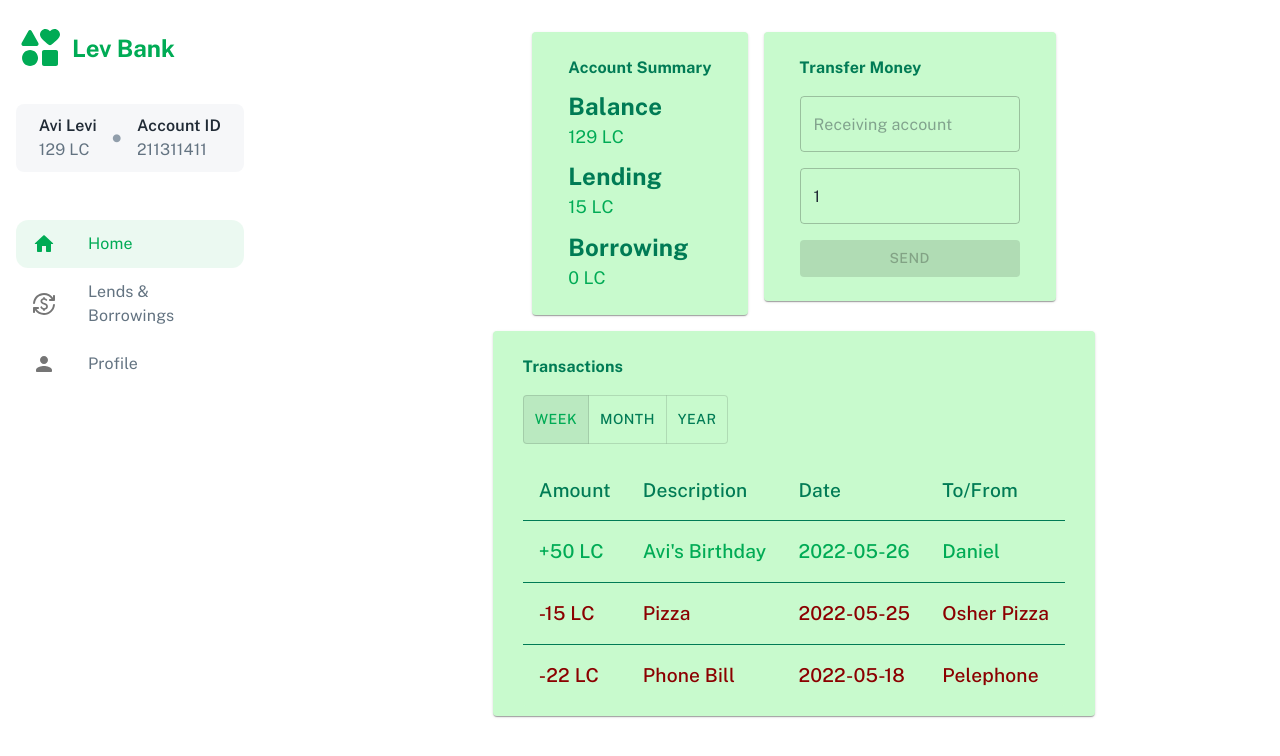
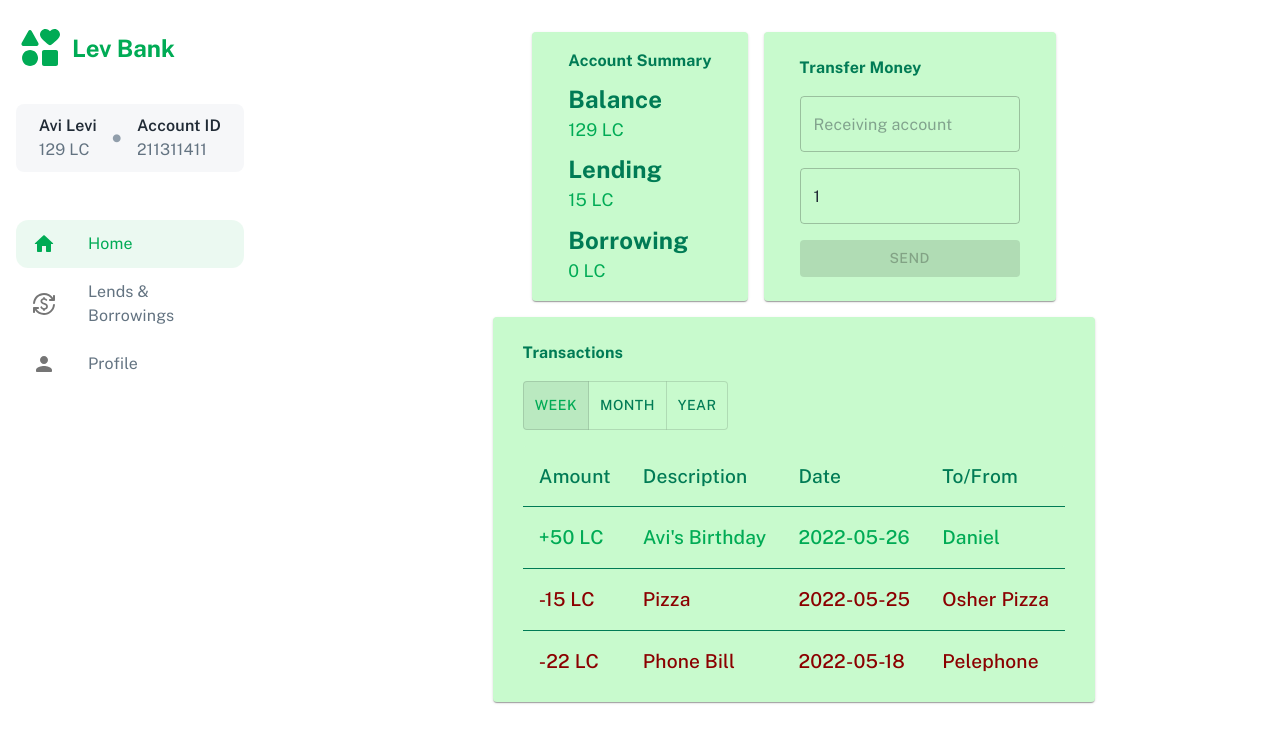
Before and after one commit to PCOffline/LevBank-frontend, a React (Create React App) app: page / in a window 1280 px wide. Shown: the top 756 px of the page. Built offline with nearby package versions, Linux system fonts and the light colour scheme.

Commit message:
fix: fix styling of UserInfo

```diff
--- a/src/components/pages/Home/UserInfo.js
+++ b/src/components/pages/Home/UserInfo.js
@@ -6,7 +6,7 @@ import styled from '@emotion/styled';
 
 const Container = styled(Card)(({ theme }) => ({
   backgroundColor: theme.palette.background.paper,
-  padding: '24px 36px',
+  padding: '17px 36px',
   height: 'fit-content',
 }));
 
```
